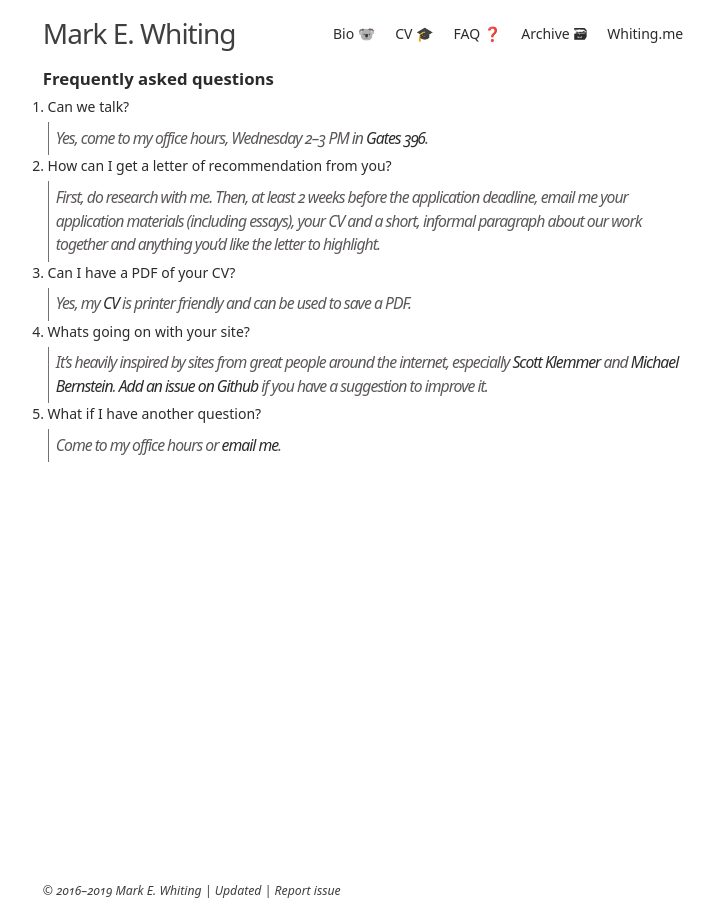
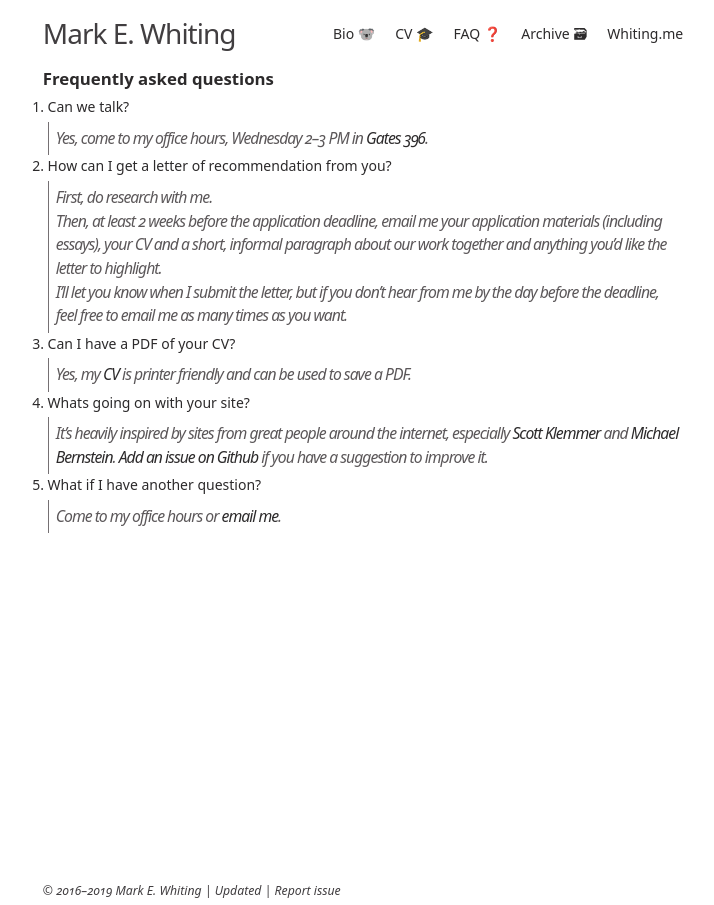
Before and after one commit to markwhiting/Whiting.me, a Jekyll site: the page built from faq.md, in a window 1280 px wide. Shown: the whole page, without its empty margins (277-991 px from the left). Built offline with Jekyll 4.4.1, drawn with Linux system fonts in a browser that asks for light colours.

Commit message:
Updated letter instructions

```diff
--- a/faq.md
+++ b/faq.md
@@ -9,7 +9,9 @@ permalink: /faq
 1. Can we talk?
    > Yes, come to my office hours, Wednesday 2--3 PM in [Gates 396](https://campus-map.stanford.edu/?id=07-450&lat=37.43015919146253&lng=-122.16995022537262&zoom=17).
 2. How can I get a letter of recommendation from you?
-   > First, do research with me. Then, at least 2 weeks before the application deadline, email me your application materials (including essays), your CV and a short, informal paragraph about our work together and anything you'd like the letter to highlight.
+   > First, do research with me.
+   > Then, at least 2 weeks before the application deadline, email me your application materials (including essays), your CV and a short, informal paragraph about our work together and anything you'd like the letter to highlight.
+   > I'll let you know when I submit the letter, but if you don't hear from me by the day before the deadline, feel free to email me as many times as you want.
 3. Can I have a PDF of your CV?
    > Yes, my [CV](https://whiting.me/cv) is printer friendly and can be used to save a PDF.
 4. Whats going on with your site?
```
